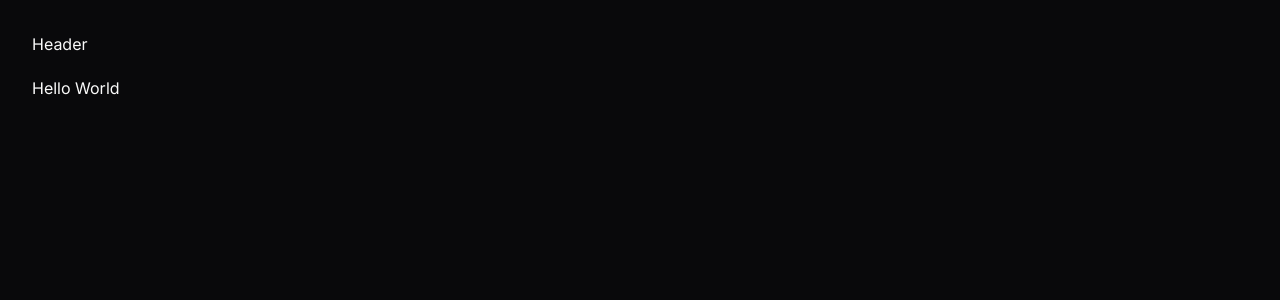
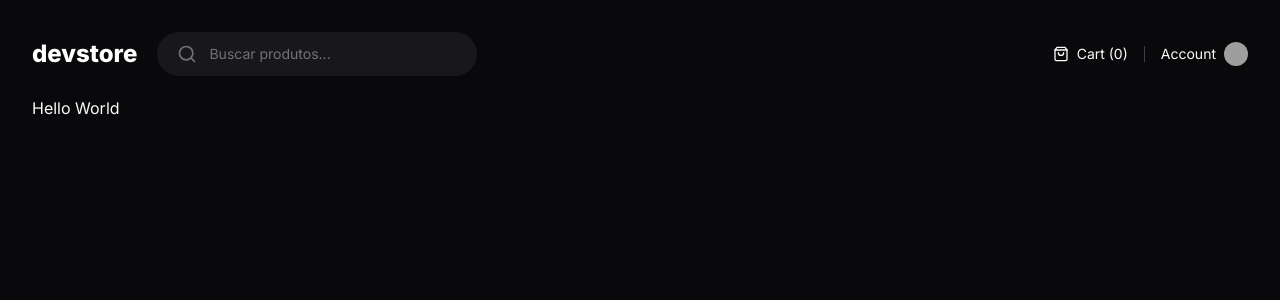
Before and after one commit to leticea/ignite-next.js, a Next.js app: page / in a window 1280 px wide. Shown: the top 300 px of the page. Built offline with nearby package versions, Linux system fonts and the light colour scheme; grey boxes are pictures that could not be loaded.

Commit message:
feat(header.tsx): header component styles

```diff
--- a/next.config.js
+++ b/next.config.js
@@ -1,4 +1,8 @@
 /** @type {import('next').NextConfig} */
-const nextConfig = {}
+const nextConfig = {
+  images: {
+    domains: ["github.com"],
+  },
+};
 
-module.exports = nextConfig
+module.exports = nextConfig;
--- a/src/components/header.tsx
+++ b/src/components/header.tsx
@@ -1,3 +1,44 @@
+import { Search, ShoppingBag } from "lucide-react";
+import Image from "next/image";
+import Link from "next/link";
+
 export function Header() {
-  return <div>Header</div>;
+  return (
+    <div className="flex items-center justify-between">
+      <div className="flex items-center gap-5">
+        <Link href="/" className="text-2xl font-extrabold text-white">
+          devstore
+        </Link>
+
+        <form className="flex w-[320px] items-center gap-3 rounded-full bg-zinc-900 px-5 py-3 ring-zinc-700">
+          <Search className="w-5 h-5 text-zinc-500" />
+
+          <input
+            placeholder="Buscar produtos..."
+            className="flex-1 bg-transparent text-sm outline-none placeholder:text-zinc-500"
+          />
+        </form>
+      </div>
+
+      <div className="flex items-center gap-4">
+        <div className="flex items-center gap-2">
+          <ShoppingBag className="h-4 w-4" />
+          <span className="text-sm">Cart (0)</span>
+        </div>
+
+        <div className="w-px h-4 bg-zinc-700" />
+
+        <Link href="/" className="flex items-center gap-2 hover:underline">
+          <span className="text-sm">Account</span>
+          <Image
+            alt=""
+            src="https://github.com/leticea.png"
+            className="h-6 w-6 rounded-full"
+            width={24}
+            height={24}
+          />
+        </Link>
+      </div>
+    </div>
+  );
 }
```
Also changed, not shown: package.json (+6 -5 lines), 1 other file (tests, documents, lock files or other folders).
